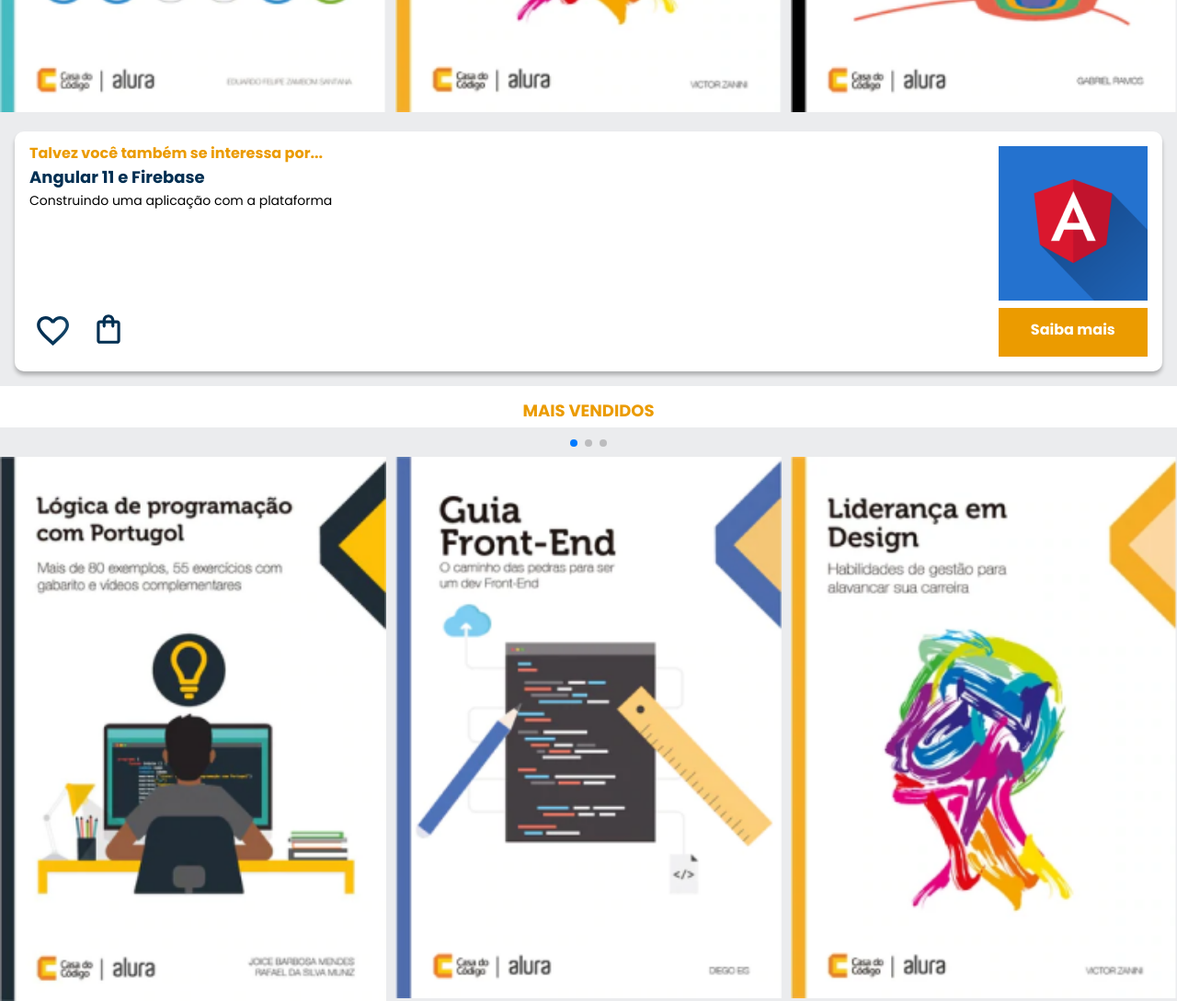
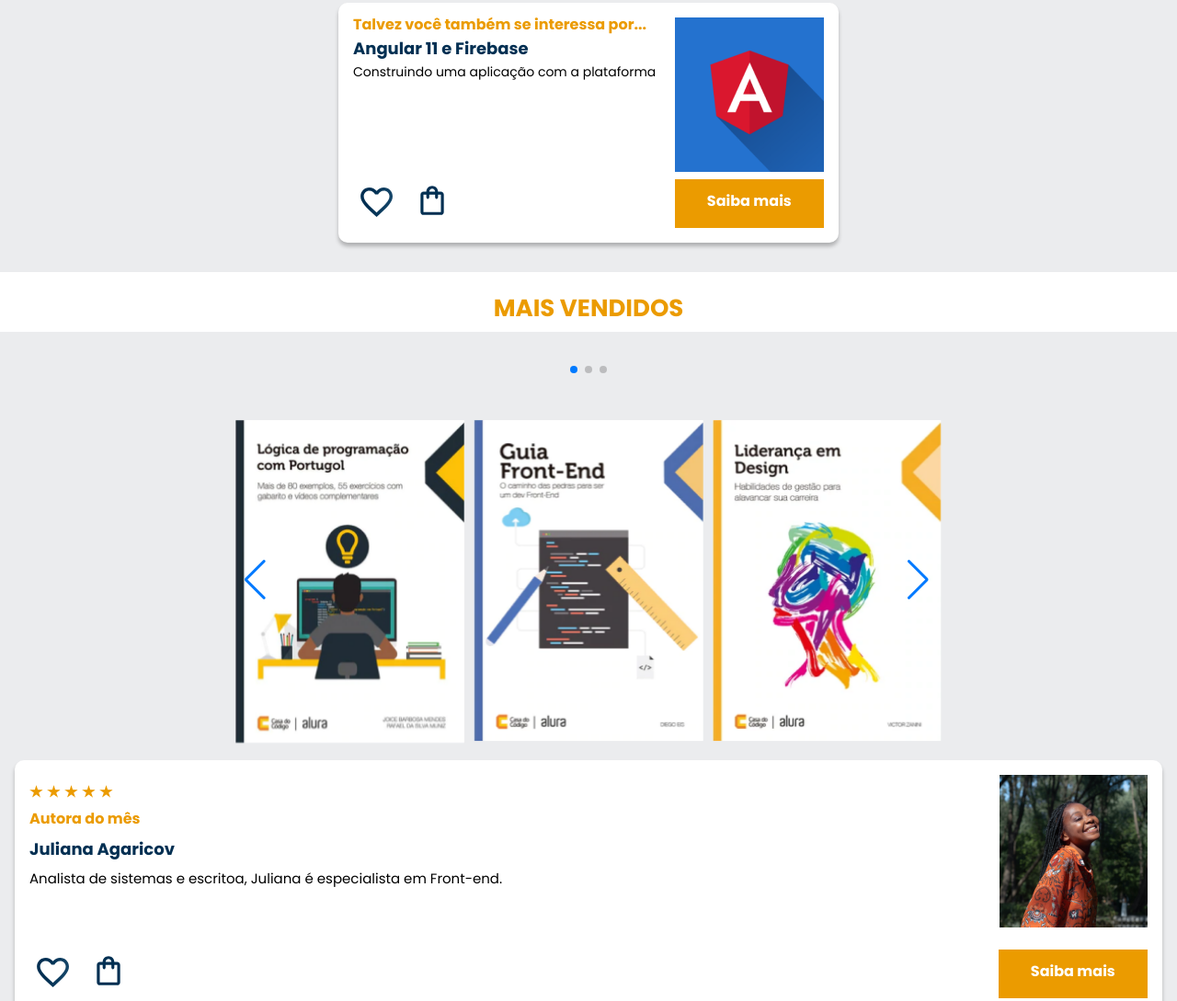
Before and after one commit to Leal86/aluraBooks-store, a plain HTML site: page index.html in a window 1280 px wide. Shown: the part 837-1926 px from the top of the page at 92% size. Drawn offline with nearby package versions, Linux system fonts and the light colour scheme.

Commit message:
update  section carroussel

```diff
--- a/index.html
+++ b/index.html
@@ -179,6 +179,7 @@
         <h2 class="carrossel__titulo">Mais vendidos</h2>
 
         <!-- Slider main container -->
+        <div class="carrousel__container">
             <div class="swiper">
 
                 <!-- If we need pagination -->
@@ -237,6 +238,7 @@
 
                     <!-- Segunda coluna-->
                     <a href="#" class="botoes__ancora">Saiba mais</a>
+                </div>
             </div>
         </div>
     </section>
--- a/styles/carrossel.css
+++ b/styles/carrossel.css
@@ -73,6 +73,31 @@
     text-decoration: none;
 }
 
+@media screen and (min-width: 1024px) {
+    .carrossel__titulo {
+        font-size: 26px;
+    }
+
+    .swiper-pagination {
+        margin: 2em 0 3em 0;
+    }
+
+    .swiper {
+        width: 60%;
+    }
+
+    .swiper-button-prev,
+    .swiper-button-next {
+        display: block;
+        top: 60%;
+    }
+
+    .card {
+        width: 40%;
+        margin: 2em auto;
+    }
+}
+
  @media screen and (min-width: 1728px) {
     .carrossel__container {
         display: flex;
@@ -88,6 +113,10 @@
         margin: 1em 0;
     }
 
+    .descricao {
+        margin-right: 2em;
+    }
+
     .descricao__titulo {
         font-size: 32px;
     }
```
Lines whose indentation alone changed are shown as unchanged.
